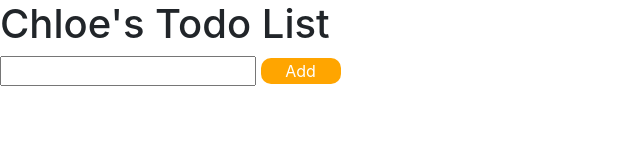
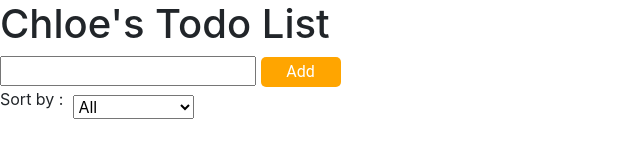
Before and after one commit to chloe-shin/Todolist, a plain HTML site: page index.html in a window 1280 px wide. Shown: the whole page, without its empty margins (0-640 px from the left). Drawn offline with nearby package versions, Linux system fonts and the light colour scheme.

Commit message:
finished homework

```diff
--- a/index.html
+++ b/index.html
@@ -10,8 +10,19 @@
 </head>
 <body>
     <h1> Chloe's Todo List</h1>
+
     <input type = "text" id= "todoInput" />
     <button id = "add" onclick= addToList() > Add </button>
+
+    <div class = "filter">
+    <p>Sort by : </p>
+    <select id = "filterSection" onchange="filterList()">
+            <option id ="all">  All </option>
+            <option id ="notdone"> Done Lists</option>
+            <option id ="notdone"> Undone Lists</option>
+    </select>
+    </div>
+
     <ul id= "todoList">
 
     </ul>
--- a/script.js
+++ b/script.js
@@ -9,23 +9,23 @@ function addToList() {
         contents: item, //object의 컨텐츠 속성을 추가. 값을 todolist에 input하는 값으로 설정
         isDone: false   //object의 isDone 속성을 추가. 값을 false로 설정
     };
-    todoList.push(obj); // todoList 배열에 object의 값(contents 및 isDone 두가지를 설정)이 더해지도록 함.
+    if (item == ''){
+      return
+    }
+    todoList.push(obj); // todoList 배열의 element값에 object의 값(contents 및 isDone 두가지 속성을 설정)이 출력되도록 함.
+
     updateTodoList(todoList); // todoList 배열에 updateTodoList 기능 수행 할 수 있도록 함.
 };
 function updateTodoList(arr) {
 
-    // let isthisdone = obj.isDone ? 'mark undone' : 'mark done';
-    // console.log("hello", isthisdone);
-
     const html = arr.map((obj, index) => {
         let isthisdone = obj.isDone ? 'undone' : 'done';
-
-        // if (obj.isDone){
+        //means:
+        // if (obj.isDone == true){
         //     isthisdone='undone'
         // }else {
         //     isthisdone='done'
         // }
-
         return `<li class="${obj.isDone ? 'done' : 'undone'}">
                   ${obj.contents}
                   <a href= "#" onclick= "remove(${index})" > Delete   </a>
@@ -49,7 +49,28 @@ function remove(index) {
 
 function toggleDone(index) {
     todoList[index].isDone = !(todoList[index].isDone);
-
     updateTodoList(todoList);
 };
-//TodoList 배열의 값의 object중 .isDone의 값을 기본 false로 설정되어있는것을 !플립하여 true로 바꿈.
+//TodoList 배열의 값의 object중 .isDone의 값을 (기본 false로 설정되어있는것을) !(플립)하여 true로 바꿈.
+
+function doneList () {
+   let doneList = todoList.filter ((todo) => todo.isDone == true)
+   return updateTodoList (doneList)
+}
+
+function undoneList () {
+   let undoneList = todoList.filter ((todo) => todo.isDone ===false)
+   return updateTodoList (undoneList)
+}
+
+function filterList() {
+    console.log('hello');
+    let idx = document.getElementById('filterSection').selectedIndex;
+    if(idx == 1) {
+        doneList();
+    } else if(idx == 2) {
+        undoneList();
+    } else {
+        updateTodoList(todoList); // show everything
+    }
+}
--- a/style.css
+++ b/style.css
@@ -1,11 +1,22 @@
 #add {
     background: orange;
+    font-family: roboto;
+    height: 30px;
     border-style: none;
     color: white;
-    border-radius: 10px;
+    border-radius: 5px;
     width: 80px;
 }
 
 .done {
     text-decoration: line-through;
 }
+
+.filter {
+    display: flex;
+    align-items: center;
+}
+
+#filterSection {
+    margin-left: 10px;
+}
```
